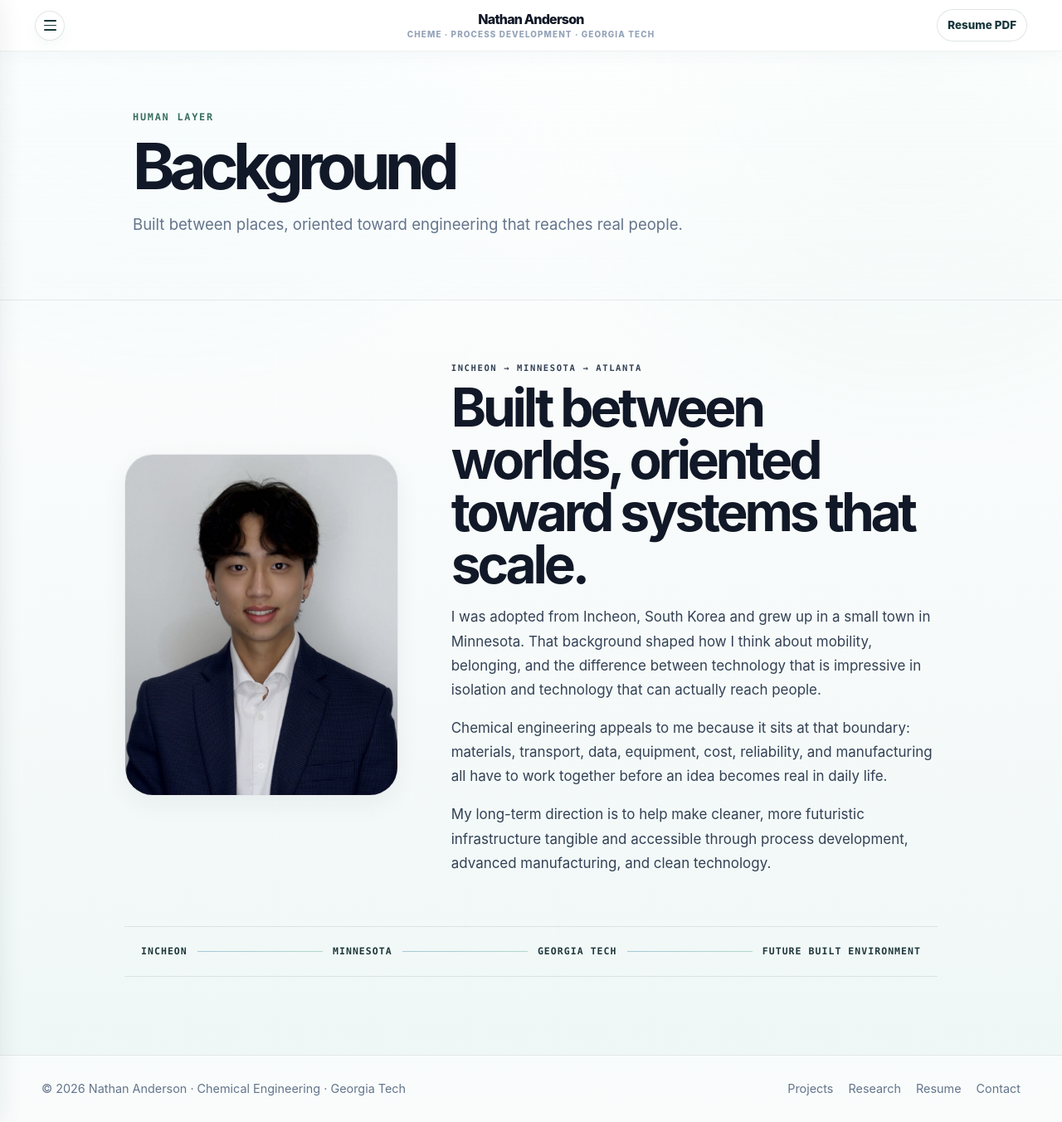
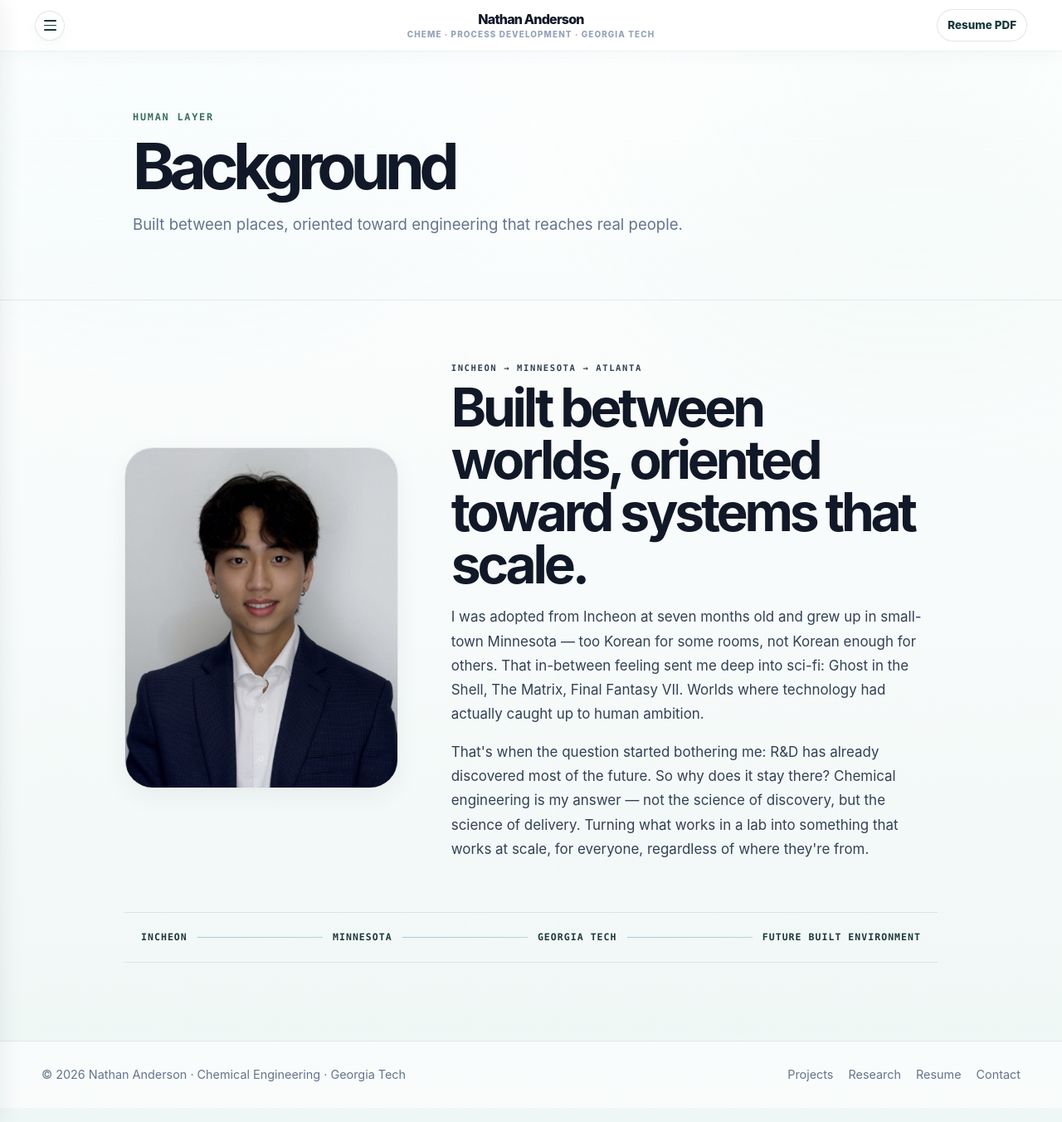
Before and after one commit to nanderson92/nanderson92.github.io, a Jekyll site: the page built from background/index.md, in a window 1280 px wide and 1352 px high. Shown: the whole window at 83% size. Built offline with Jekyll 4.4.1, drawn with Linux system fonts in a browser that asks for light colours.

Commit message:
Update index.md

```diff
--- a/background/index.md
+++ b/background/index.md
@@ -13,14 +13,12 @@ subtitle: Built between places, oriented toward engineering that reaches real pe
     <p class="system-label small">INCHEON → MINNESOTA → ATLANTA</p>
     <h2>Built between worlds, oriented toward systems that scale.</h2>
     <p>
-      I was adopted from Incheon, South Korea and grew up in a small town in Minnesota. That background shaped how I think about mobility, belonging, and the difference between technology that is impressive in isolation and technology that can actually reach people.
+      I was adopted from Incheon at seven months old and grew up in small-town Minnesota — too Korean for some rooms, not Korean enough for others. That in-between feeling sent me deep into sci-fi: Ghost in the Shell, The Matrix, Final Fantasy VII. Worlds where technology had actually caught up to human ambition.
     </p>
     <p>
-      Chemical engineering appeals to me because it sits at that boundary: materials, transport, data, equipment, cost, reliability, and manufacturing all have to work together before an idea becomes real in daily life.
-    </p>
-    <p>
-      My long-term direction is to help make cleaner, more futuristic infrastructure tangible and accessible through process development, advanced manufacturing, and clean technology.
-    </p>
+
+      That's when the question started bothering me: R&D has already discovered most of the future. So why does it stay there? Chemical engineering is my answer — not the science of discovery, but the science of delivery. Turning what works in a lab into something that works at scale, for everyone, regardless of where they're from.
+  </p>
   </article>
 </div>
 
```
